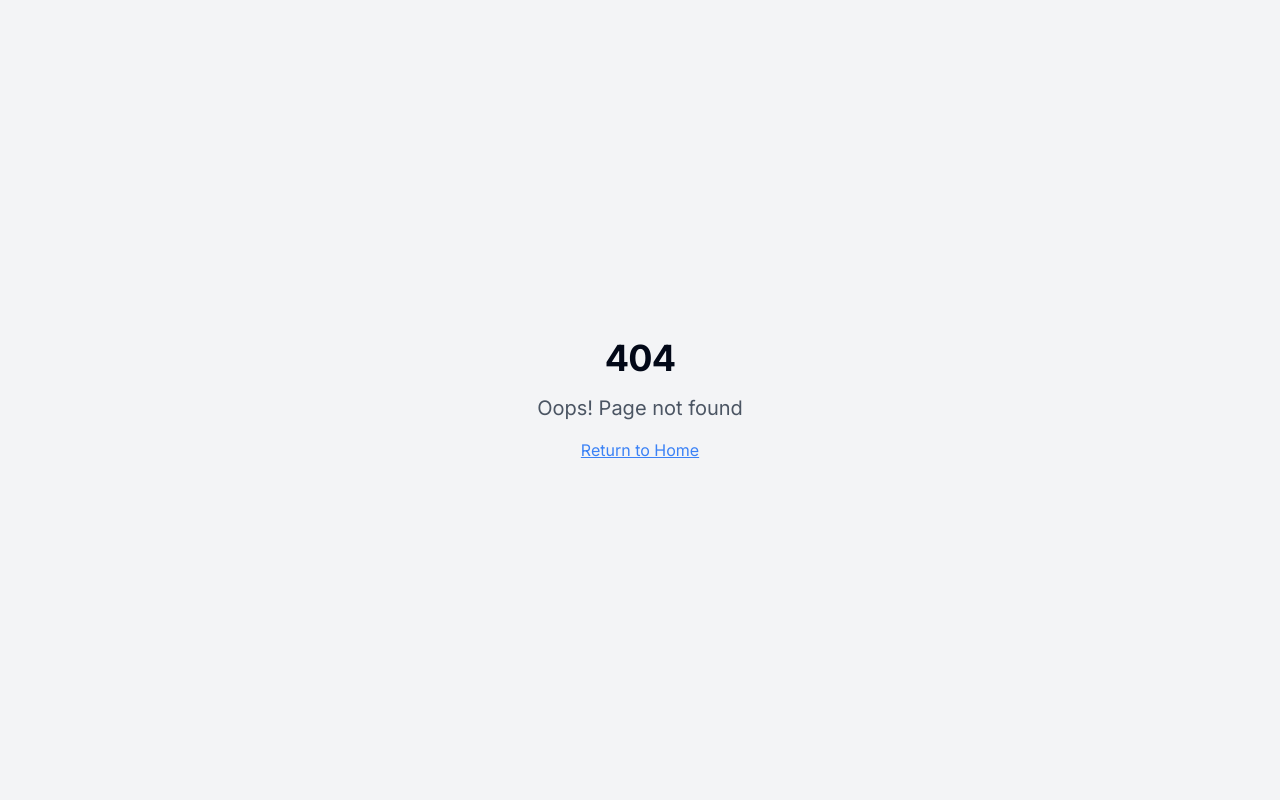
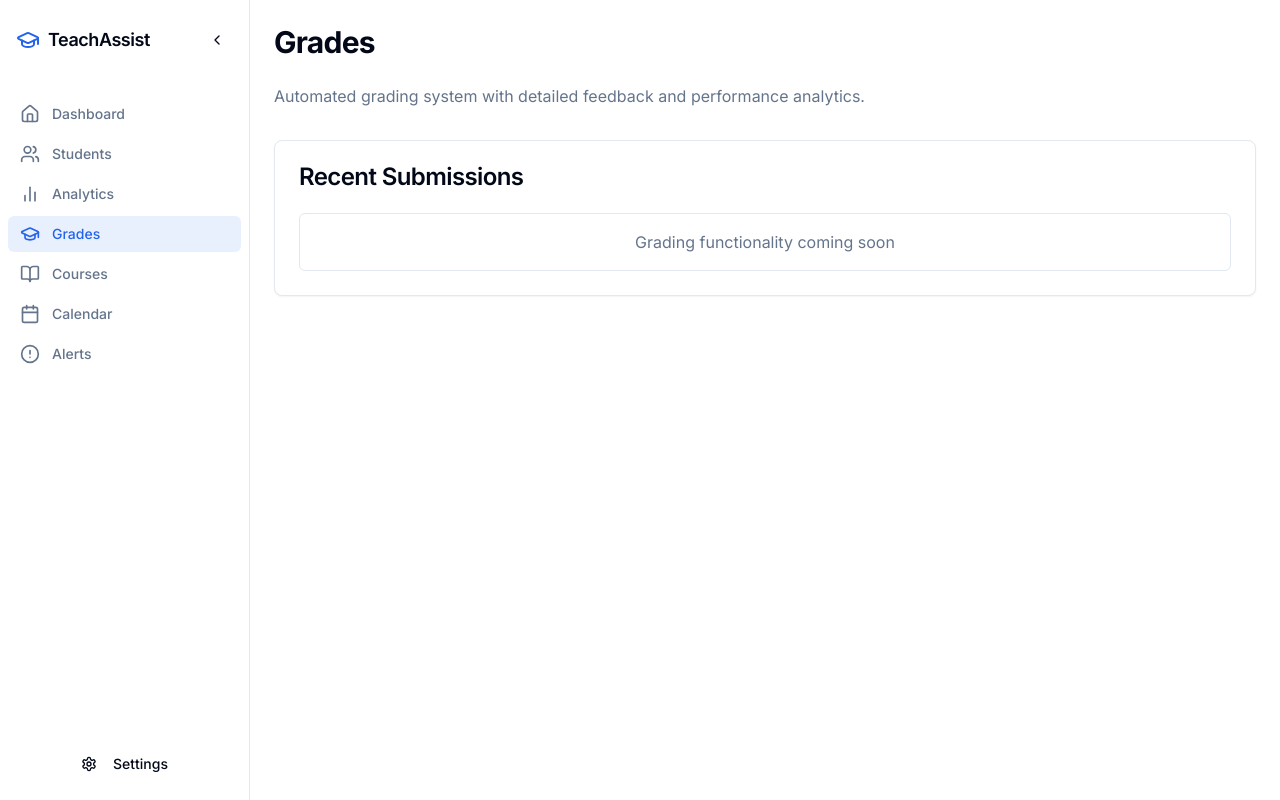
Before and after one commit to adi12-data/empathetic-learning-paths, a React (Vite) app: page /grades in a window 1280 px wide. Before the commit this address had no page. Built offline with nearby package versions, Linux system fonts and the light colour scheme.

Commit message:
Integrate other pages
Integrate the other pages into the application.

```diff
--- a/src/App.tsx
+++ b/src/App.tsx
@@ -5,6 +5,12 @@ import { TooltipProvider } from "@/components/ui/tooltip";
 import { QueryClient, QueryClientProvider } from "@tanstack/react-query";
 import { BrowserRouter, Routes, Route } from "react-router-dom";
 import Index from "./pages/Index";
+import StudentsPage from "./pages/students/Index";
+import AnalyticsPage from "./pages/analytics/Index";
+import GradesPage from "./pages/grades/Index";
+import CoursesPage from "./pages/courses/Index";
+import CalendarPage from "./pages/calendar/Index";
+import AlertsPage from "./pages/alerts/Index";
 import NotFound from "./pages/NotFound";
 
 const queryClient = new QueryClient();
@@ -17,6 +23,12 @@ const App = () => (
       <BrowserRouter>
         <Routes>
           <Route path="/" element={<Index />} />
+          <Route path="/students" element={<StudentsPage />} />
+          <Route path="/analytics" element={<AnalyticsPage />} />
+          <Route path="/grades" element={<GradesPage />} />
+          <Route path="/courses" element={<CoursesPage />} />
+          <Route path="/calendar" element={<CalendarPage />} />
+          <Route path="/alerts" element={<AlertsPage />} />
           {/* ADD ALL CUSTOM ROUTES ABOVE THE CATCH-ALL "*" ROUTE */}
           <Route path="*" element={<NotFound />} />
         </Routes>
--- a/src/components/layout/Sidebar.tsx
+++ b/src/components/layout/Sidebar.tsx
@@ -1,6 +1,6 @@
 
 import { useState } from "react";
-import { Link } from "react-router-dom";
+import { Link, useLocation } from "react-router-dom";
 import { cn } from "@/lib/utils";
 import {
   BookOpen,
@@ -24,6 +24,7 @@ interface SidebarProps {
 export function Sidebar({ className }: SidebarProps) {
   const [collapsed, setCollapsed] = useState(false);
   const { toast } = useToast();
+  const location = useLocation();
 
   const toggleSidebar = () => {
     setCollapsed(!collapsed);
@@ -37,13 +38,13 @@ export function Sidebar({ className }: SidebarProps) {
   };
 
   const navigation = [
-    { name: "Dashboard", href: "/", icon: Home, current: true },
-    { name: "Students", href: "#", icon: Users, current: false, onClick: handleNotImplemented },
-    { name: "Analytics", href: "#", icon: BarChart2, current: false, onClick: handleNotImplemented },
-    { name: "Grades", href: "#", icon: GraduationCap, current: false, onClick: handleNotImplemented },
-    { name: "Courses", href: "#", icon: BookOpen, current: false, onClick: handleNotImplemented },
-    { name: "Calendar", href: "#", icon: Calendar, current: false, onClick: handleNotImplemented },
-    { name: "Alerts", href: "#", icon: AlertCircle, current: false, onClick: handleNotImplemented },
+    { name: "Dashboard", href: "/", icon: Home },
+    { name: "Students", href: "/students", icon: Users },
+    { name: "Analytics", href: "/analytics", icon: BarChart2 },
+    { name: "Grades", href: "/grades", icon: GraduationCap },
+    { name: "Courses", href: "/courses", icon: BookOpen },
+    { name: "Calendar", href: "/calendar", icon: Calendar },
+    { name: "Alerts", href: "/alerts", icon: AlertCircle },
   ];
 
   return (
@@ -75,15 +76,14 @@ export function Sidebar({ className }: SidebarProps) {
       <div className="flex-1 overflow-y-auto">
         <nav className="px-2 py-4 space-y-1">
           {navigation.map((item) => {
-            const Component = item.href === "#" ? "button" : Link;
+            const isActive = location.pathname === item.href;
             return (
-              <Component
+              <Link
                 key={item.name}
-                to={item.href === "#" ? undefined : item.href}
-                onClick={item.onClick}
+                to={item.href}
                 className={cn(
                   "flex items-center gap-3 px-3 py-2 rounded-md text-sm font-medium transition-colors",
-                  item.current
+                  isActive
                     ? "bg-primary/10 text-primary hover:bg-primary/20"
                     : "text-muted-foreground hover:bg-muted hover:text-foreground",
                   collapsed ? "justify-center" : ""
@@ -91,7 +91,7 @@ export function Sidebar({ className }: SidebarProps) {
               >
                 <item.icon className="h-5 w-5" />
                 {!collapsed && <span>{item.name}</span>}
-              </Component>
+              </Link>
             );
           })}
         </nav>
--- /dev/null
+++ b/src/pages/alerts/Index.tsx
@@ -0,0 +1,34 @@
+
+import { Layout } from "@/components/layout/Layout";
+import { Card, CardContent, CardHeader, CardTitle } from "@/components/ui/card";
+import { AlertCircle } from "lucide-react";
+import { Badge } from "@/components/ui/badge";
+
+const AlertsPage = () => {
+  return (
+    <Layout>
+      <h1 className="text-3xl font-bold tracking-tight mb-6">Alerts</h1>
+      <p className="text-muted-foreground mb-8">
+        Get notified when students need additional support or attention.
+      </p>
+
+      <Card className="mb-6">
+        <CardHeader className="flex flex-row items-center justify-between">
+          <CardTitle>Recent Alerts</CardTitle>
+          <Badge variant="destructive" className="flex items-center gap-1">
+            <AlertCircle className="h-3 w-3" /> 3 New
+          </Badge>
+        </CardHeader>
+        <CardContent>
+          <div className="rounded-md border">
+            <div className="p-4 text-center">
+              <p className="text-muted-foreground">Alert system functionality coming soon</p>
+            </div>
+          </div>
+        </CardContent>
+      </Card>
+    </Layout>
+  );
+};
+
+export default AlertsPage;
--- /dev/null
+++ b/src/pages/analytics/Index.tsx
@@ -0,0 +1,43 @@
+
+import { Layout } from "@/components/layout/Layout";
+import { BarChart, LineChart } from "lucide-react";
+import { Card, CardContent, CardHeader, CardTitle } from "@/components/ui/card";
+
+const AnalyticsPage = () => {
+  return (
+    <Layout>
+      <h1 className="text-3xl font-bold tracking-tight mb-6">Analytics</h1>
+      <p className="text-muted-foreground mb-8">
+        View comprehensive data analysis on student performance, engagement metrics, and learning trends.
+      </p>
+
+      <div className="grid grid-cols-1 md:grid-cols-2 gap-6">
+        <Card>
+          <CardHeader className="flex flex-row items-center justify-between pb-2">
+            <CardTitle className="text-lg font-medium">Performance Trends</CardTitle>
+            <LineChart className="h-5 w-5 text-muted-foreground" />
+          </CardHeader>
+          <CardContent className="pt-0">
+            <div className="h-[200px] flex items-center justify-center border-2 border-dashed rounded-md">
+              <p className="text-muted-foreground">Analytics visualization coming soon</p>
+            </div>
+          </CardContent>
+        </Card>
+
+        <Card>
+          <CardHeader className="flex flex-row items-center justify-between pb-2">
+            <CardTitle className="text-lg font-medium">Subject Distribution</CardTitle>
+            <BarChart className="h-5 w-5 text-muted-foreground" />
+          </CardHeader>
+          <CardContent className="pt-0">
+            <div className="h-[200px] flex items-center justify-center border-2 border-dashed rounded-md">
+              <p className="text-muted-foreground">Analytics visualization coming soon</p>
+            </div>
+          </CardContent>
+        </Card>
+      </div>
+    </Layout>
+  );
+};
+
+export default AnalyticsPage;
--- /dev/null
+++ b/src/pages/calendar/Index.tsx
@@ -0,0 +1,29 @@
+
+import { Layout } from "@/components/layout/Layout";
+import { Card, CardContent, CardHeader, CardTitle } from "@/components/ui/card";
+
+const CalendarPage = () => {
+  return (
+    <Layout>
+      <h1 className="text-3xl font-bold tracking-tight mb-6">Calendar</h1>
+      <p className="text-muted-foreground mb-8">
+        Schedule classes, assignments, and events with automated reminders.
+      </p>
+
+      <Card className="mb-6">
+        <CardHeader>
+          <CardTitle>Upcoming Events</CardTitle>
+        </CardHeader>
+        <CardContent>
+          <div className="rounded-md border">
+            <div className="p-4 text-center">
+              <p className="text-muted-foreground">Calendar functionality coming soon</p>
+            </div>
+          </div>
+        </CardContent>
+      </Card>
+    </Layout>
+  );
+};
+
+export default CalendarPage;
--- /dev/null
+++ b/src/pages/courses/Index.tsx
@@ -0,0 +1,29 @@
+
+import { Layout } from "@/components/layout/Layout";
+import { Card, CardContent, CardHeader, CardTitle } from "@/components/ui/card";
+
+const CoursesPage = () => {
+  return (
+    <Layout>
+      <h1 className="text-3xl font-bold tracking-tight mb-6">Courses</h1>
+      <p className="text-muted-foreground mb-8">
+        Manage course materials, curricula, and student enrollment.
+      </p>
+
+      <Card className="mb-6">
+        <CardHeader>
+          <CardTitle>Active Courses</CardTitle>
+        </CardHeader>
+        <CardContent>
+          <div className="rounded-md border">
+            <div className="p-4 text-center">
+              <p className="text-muted-foreground">Course management functionality coming soon</p>
+            </div>
+          </div>
+        </CardContent>
+      </Card>
+    </Layout>
+  );
+};
+
+export default CoursesPage;
--- /dev/null
+++ b/src/pages/grades/Index.tsx
@@ -0,0 +1,29 @@
+
+import { Layout } from "@/components/layout/Layout";
+import { Card, CardContent, CardHeader, CardTitle } from "@/components/ui/card";
+
+const GradesPage = () => {
+  return (
+    <Layout>
+      <h1 className="text-3xl font-bold tracking-tight mb-6">Grades</h1>
+      <p className="text-muted-foreground mb-8">
+        Automated grading system with detailed feedback and performance analytics.
+      </p>
+
+      <Card className="mb-6">
+        <CardHeader>
+          <CardTitle>Recent Submissions</CardTitle>
+        </CardHeader>
+        <CardContent>
+          <div className="rounded-md border">
+            <div className="p-4 text-center">
+              <p className="text-muted-foreground">Grading functionality coming soon</p>
+            </div>
+          </div>
+        </CardContent>
+      </Card>
+    </Layout>
+  );
+};
+
+export default GradesPage;
--- /dev/null
+++ b/src/pages/students/Index.tsx
@@ -0,0 +1,22 @@
+
+import { Layout } from "@/components/layout/Layout";
+
+const StudentsPage = () => {
+  return (
+    <Layout>
+      <h1 className="text-3xl font-bold tracking-tight mb-6">Students</h1>
+      <p className="text-muted-foreground">
+        Manage student profiles, track individual performance, and provide personalized feedback.
+      </p>
+
+      <div className="mt-8 bg-card border rounded-lg p-6">
+        <h2 className="text-2xl font-semibold mb-4">Coming Soon</h2>
+        <p>
+          The student management features are under development. Check back soon for updates.
+        </p>
+      </div>
+    </Layout>
+  );
+};
+
+export default StudentsPage;
```
